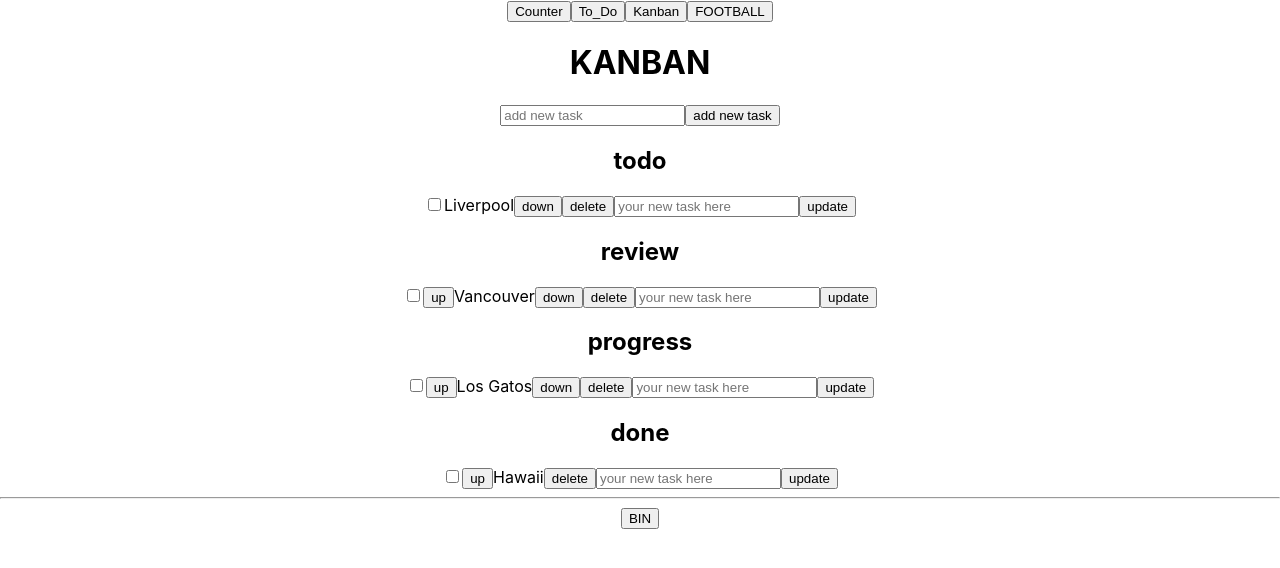
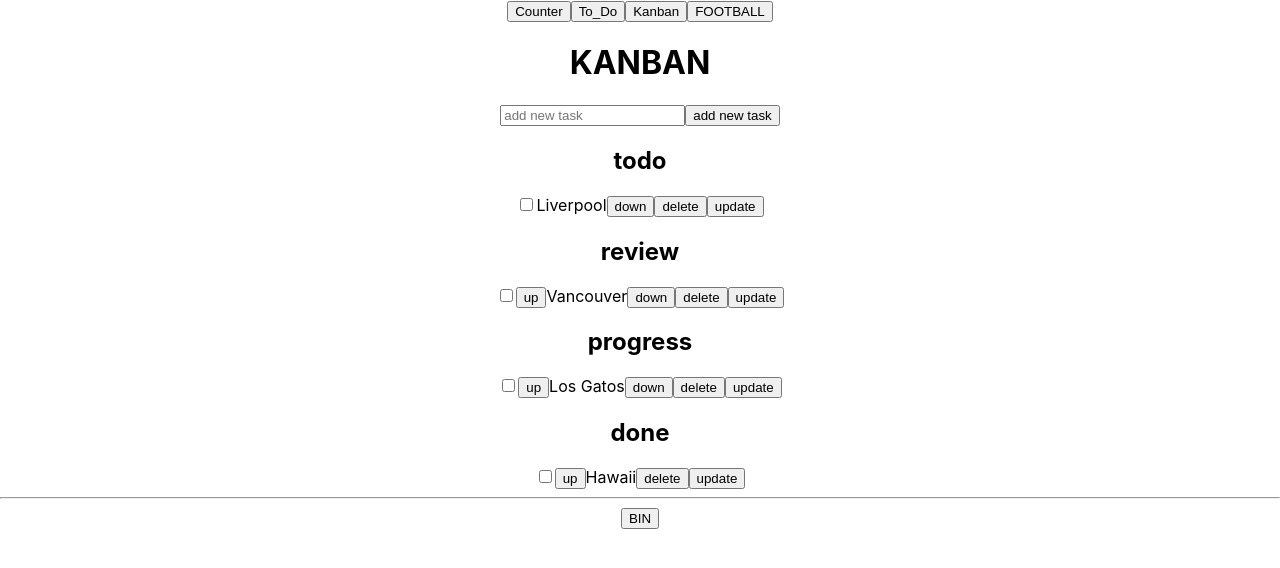
Before and after one commit to OlehPetko/test_simple_todo, a React (Create React App) app: page / in a window 1280 px wide. Both pictures are taken after a click on the button "Kanban". Shown: the top 568 px of the page. Built offline with nearby package versions, Linux system fonts and the light colour scheme.

Commit message:
change component Kanban

```diff
--- a/src/Kanban/Kanban.js
+++ b/src/Kanban/Kanban.js
@@ -6,15 +6,22 @@ function Kanban() {
     const statuses = ['todo', 'review', 'progress', 'done']
     const [newTask, setNewTask] = useState('')
     const initialState = [
-        {id: Math.random(), status: statuses[0], name: 'Liverpool', mark: false},
-        {id: Math.random(), status: statuses[1], name: 'Vancouver', mark: false},
-        {id: Math.random(), status: statuses[2], name: 'Los Gatos', mark: false},
-        {id: Math.random(), status: statuses[3], name: 'Hawaii', mark: false},
+        {id: Math.random(), status: statuses[0], name: 'Liverpool', mark: false, openUpdate: true, openDel: true},
+        {id: Math.random(), status: statuses[1], name: 'Vancouver', mark: false, openUpdate: true, openDel: true},
+        {id: Math.random(), status: statuses[2], name: 'Los Gatos', mark: false, openUpdate: true, openDel: true},
+        {id: Math.random(), status: statuses[3], name: 'Hawaii', mark: false, openUpdate: true, openDel: true},
     ]
     const [task, setTask] = useState(initialState)
     const [updateNewTask, setUpdateNewTask] = useState('')
     const addTask = () => {
-        const addNewTask = [...task, {id: Math.random(), status: statuses[0], name: newTask, mark: false}]
+        const addNewTask = [...task, {
+            id: Math.random(),
+            status: statuses[0],
+            name: newTask,
+            mark: false,
+            openUpdate: true,
+            openDel: true
+        }]
         setTask(addNewTask)
         setNewTask('')
     }
@@ -23,17 +30,25 @@ function Kanban() {
         setTask(updateTask)
     }
     const updateTask = (id) => {
-      const newTask = task.map(el => el.id === id ? {...el, name: updateNewTask} : el)
+        const newTask = task.map(el => el.id === id ? {...el, name: updateNewTask, openUpdate: !el.openUpdate} : el)
         setTask(newTask)
         setUpdateNewTask('')
     }
     const markDone = (id) => {
-      const newTask = task.map(el => el.id === id ? {...el, mark: !el.mark} : el)
+        const newTask = task.map(el => el.id === id ? {...el, mark: !el.mark} : el)
         setTask(newTask)
     }
     const moveTask = (id, valueTask) => {
-      const newTodo = task.map(el => el.id === id ? {...el, status: statuses[statuses.indexOf(el.status) + valueTask]} : el)
-        setTask(newTodo)
+        const newTask = task.map(el => el.id === id ? {
+            ...el,
+            status: statuses[statuses.indexOf(el.status) + valueTask]
+        } : el)
+        setTask(newTask)
+    }
+    const openUpdate = (id) => {
+        const newTask = task.map(el => el.id === id ? {...el, openUpdate: !el.openUpdate} : el)
+        setTask(newTask)
+        setUpdateNewTask('')
     }
     return (
         <div className="App">
@@ -46,14 +61,20 @@ function Kanban() {
                         {status}
                     </h2>
                     {task.filter(task => task.status === status).map(task =>
-                        <div key={task.id} style={task.mark? {textDecoration: 'line-through'} : null}>
+                        <div key={task.id} style={task.mark ? {textDecoration: 'line-through'} : null}>
                             <input type="checkbox" onClick={() => markDone(task.id)}/>
-                            {status !== 'todo' && <button onClick={() => moveTask(task.id, - 1)}>up</button>}
+                            {status !== 'todo' && <button onClick={() => moveTask(task.id, -1)}>up</button>}
                             {task.name}
                             {task.status !== 'done' && <button onClick={() => moveTask(task.id, 1)}>down</button>}
                             <button onClick={() => del(task.id)}>delete</button>
-                            <input placeholder='your new task here' value={updateNewTask} onChange={e => setUpdateNewTask(e.target.value)}/>
-                            <button onClick={() => updateTask(task.id)}>update</button>
+                            {task.openUpdate ? <button onClick={() => openUpdate(task.id)}>update</button> :
+                                <div>
+                                    <input placeholder='your new task here' value={updateNewTask}
+                                           onChange={e => setUpdateNewTask(e.target.value)}/>
+                                    <button onClick={() => updateTask(task.id)}>save</button>
+                                    <button onClick={() => openUpdate(task.id)}>cancel</button>
+                                </div>
+                            }
                         </div>
                     )}
                 </div>
```
